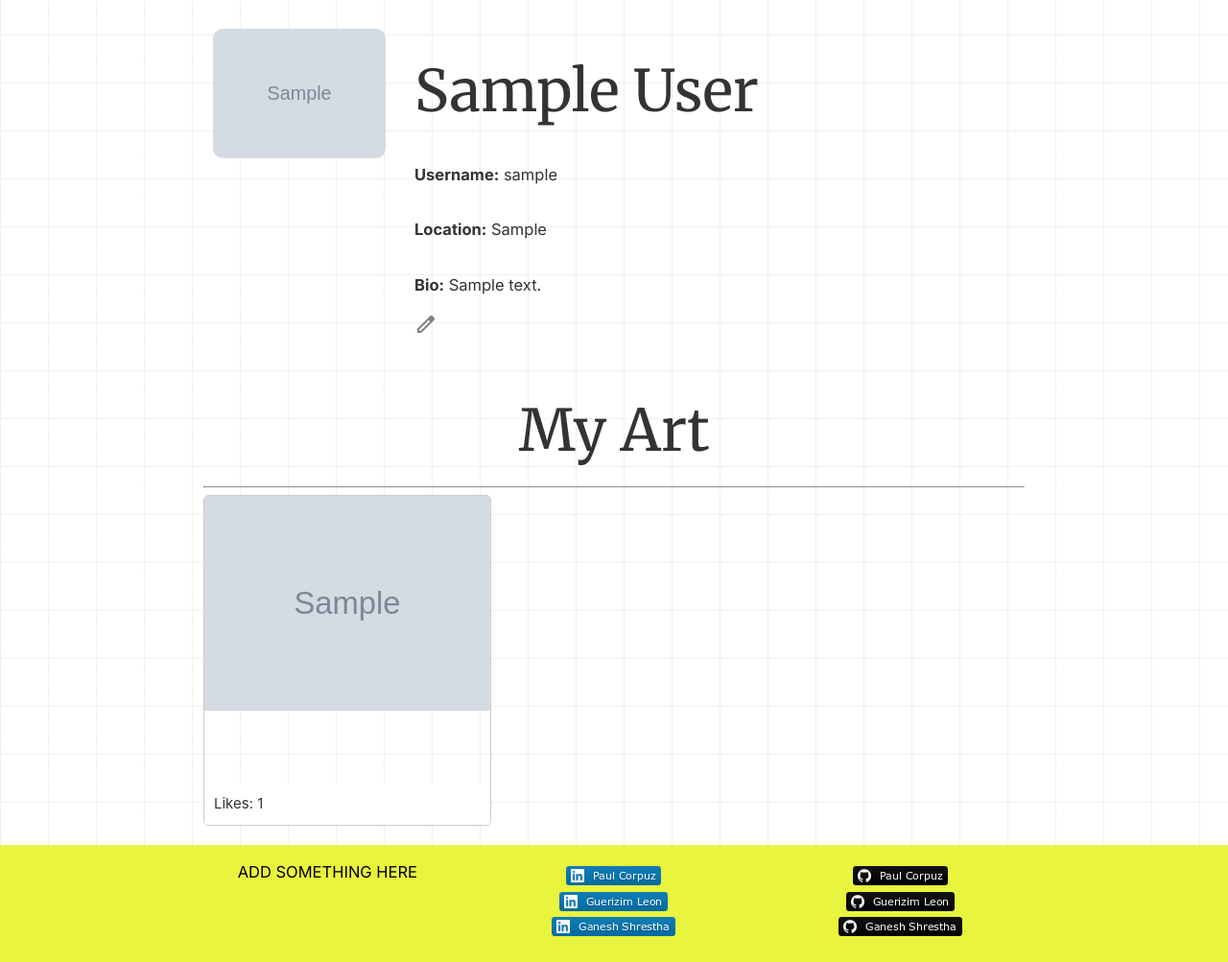
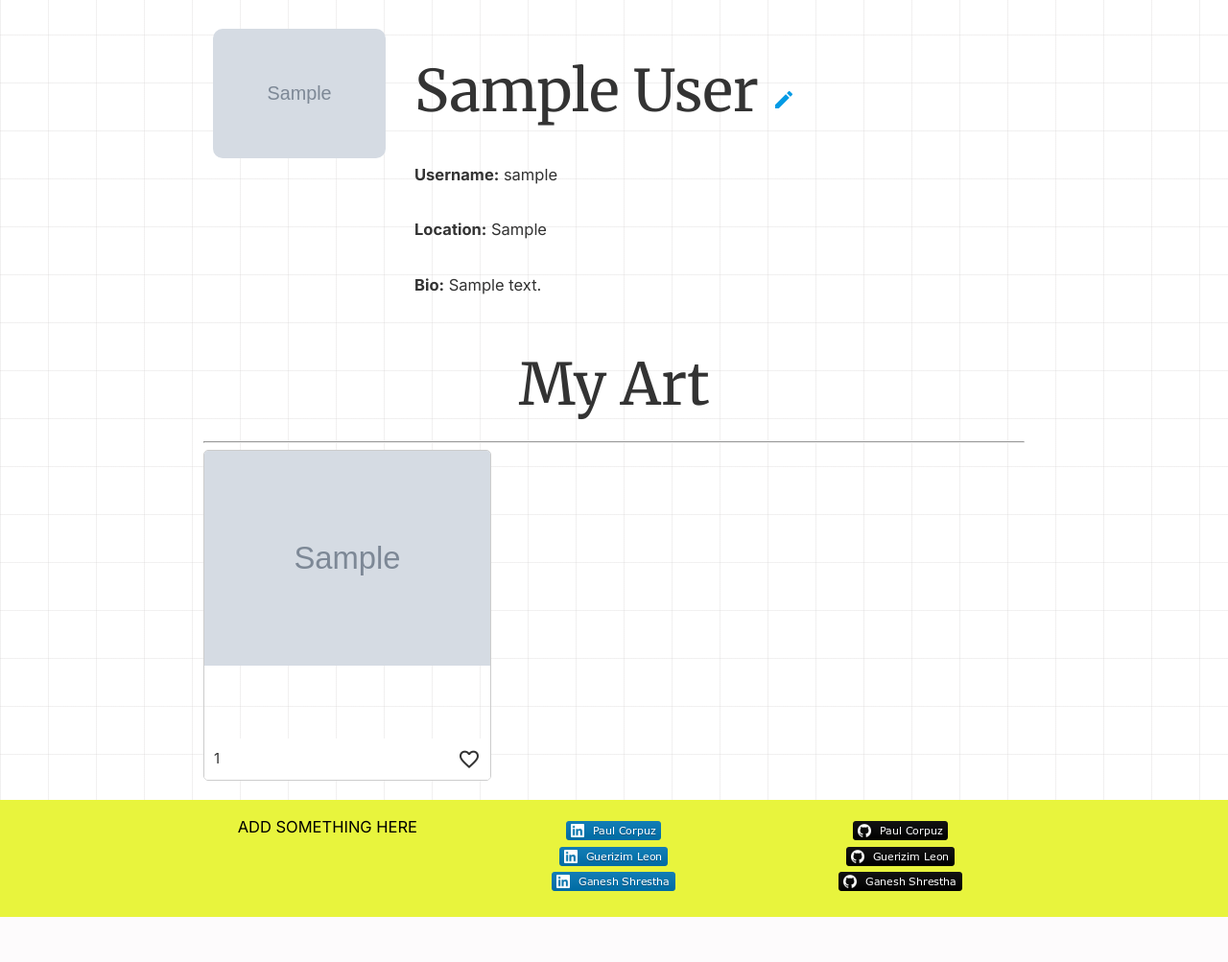
Before and after one commit to leon988/PG2, a Django app: page /profile/detail/ in a window 1280 px wide. Shown: the part 64-1067 px from the top of the page at 96% size. After the commit the page ends 1020 px from the top, so only its background shows below. Run offline with Django 5.2, Linux system fonts and the light colour scheme; a user stored in the database is signed in; tables that the repository leaves empty hold one stand-in row (values such as "Sample post"); grey boxes marked "Sample" are stand-in pictures.

Commit message:
css chnages for profile

```diff
--- a/main_app/templates/profile/profile_detail.html
+++ b/main_app/templates/profile/profile_detail.html
@@ -9,11 +9,11 @@
 
     <!-- Bio and Details -->
     <div class="col s6 bio-details">
-        <h1><strong>{{ user.first_name }} {{ user.last_name }}</strong></h1>
+        <h1><strong>{{ user.first_name }} {{ user.last_name }}</strong>
+            <a href="{% url 'profile_update' %}"><i class="material-icons">create</i></a></h1>
         <p><span class="bold-text">Username:</span> {{ user.username }}</p>
         <p><span class="bold-text">Location:</span> {{ user.profile.location }}</p>
         <p><span class="bold-text">Bio:</span> {{ user.profile.bio }}</p>
-        <p class="edit-link"><a href="{% url 'profile_update' %}"><span class="material-symbols-outlined">edit</span></a></p>
     </div>
 </div>
 
@@ -34,7 +34,10 @@
             </a>
             <div class="card-content">
                 <div class="likes">
-                    Likes: {{ art.like }}
+                    <span class="material-symbols-outlined right">
+                        favorite
+                    </span>
+                    {{ art.like }}
                 </div>
             </div>
         </div>
--- a/main_app/templates/profile/profile_form.html
+++ b/main_app/templates/profile/profile_form.html
@@ -5,7 +5,7 @@
     <div class="col s12">
         <div class="card white white-opacity">
             <div class="card-content">
-                <h1>Update your <span class="teal-text">Profile</span></h1>
+                <h1>Update your <span class="grey-text text-darken-1">Profile</span></h1>
                 <h5>Tell us about yourself!</h5>
                 <p class="red-text">{{ error_message }}</p>
                 <br>
```
Also changed, not shown: main_app/templates/main_app/medium_detail.html (+5 -7 lines), main_app/templates/main_app/style_detail.html (+7 -3 lines), main_app/static/css/styles.css (line endings or trailing spaces).
